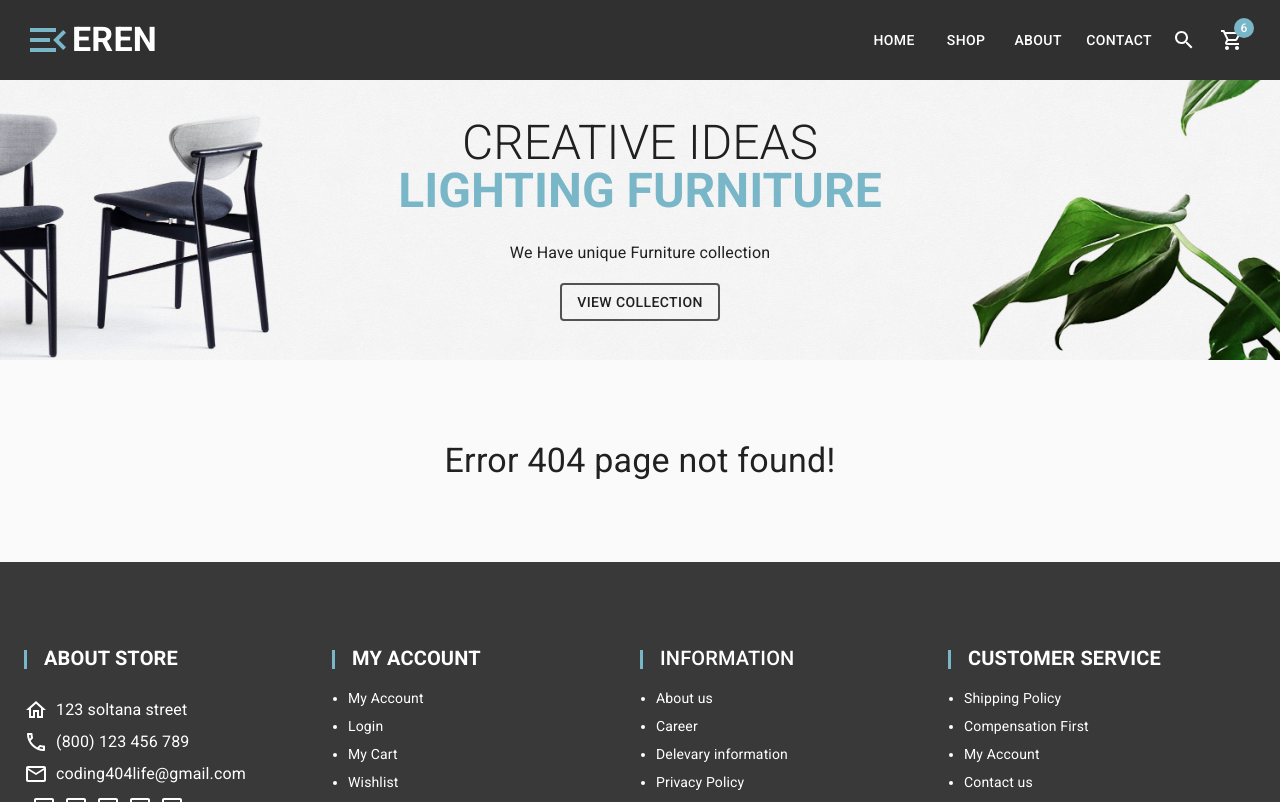
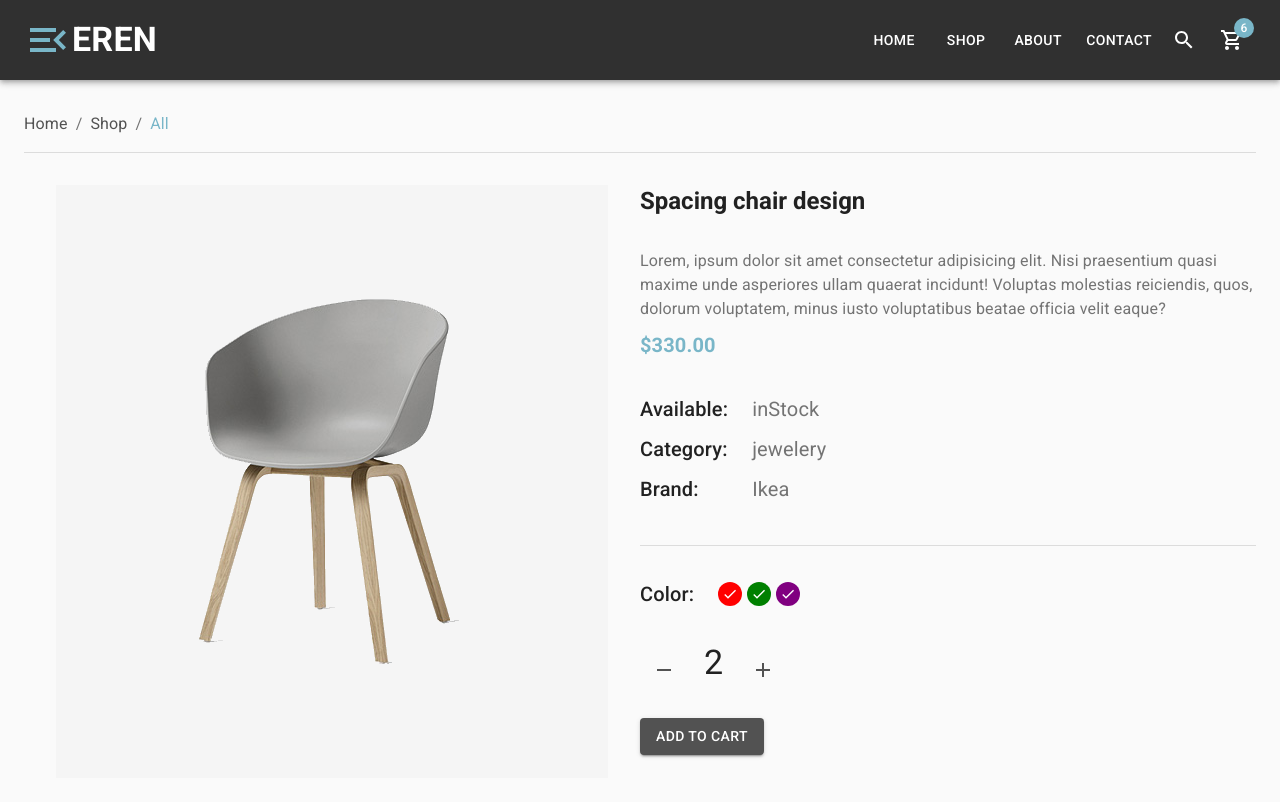
Before and after one commit to coding404life/eCommerce, a React (Create React App) app: page /SingleProduct in a window 1280 px wide. Shown: the top 802 px of the page. Built offline with nearby package versions, Linux system fonts and the light colour scheme.

Commit message:
put the breadCrumbs in seperate comoponent finished the single product component

```diff
--- a/src/Container/App.jsx
+++ b/src/Container/App.jsx
@@ -1,5 +1,5 @@
 import { Footer, Navbar, NotFound } from '../components';
-import { Home, Shop } from '../Pages'
+import { Home, Shop, SingleProduct, Cart } from '../Pages'
 import CssBaseline from '@material-ui/core/CssBaseline';
 import { unstable_createMuiStrictModeTheme as createMuiTheme } from '@material-ui/core/styles';
 import { ThemeProvider } from '@material-ui/styles';
@@ -13,15 +13,11 @@ const App = () => {
                 <Navbar />
                 <main>
                     <Switch>
-                        <Route exact path="/">
-                            <Home />
-                        </Route>
-                        <Route path="/shop">
-                            <Shop />
-                        </Route>
-                        <Route path="*">
-                            <NotFound />
-                        </Route>
+                        <Route exact path="/" component={Home} />
+                        <Route path="/shop" component={Shop} />
+                        <Route path="/SingleProduct" component={SingleProduct} />
+                        <Route path="/cart" component={Cart} />
+                        <Route path="*" component={NotFound} />
                     </Switch>
                 </main>
                 <Footer />
--- a/src/Pages/Home/Home.jsx
+++ b/src/Pages/Home/Home.jsx
@@ -2,6 +2,7 @@ import Slider from './Parts/Slider';
 import Cards from './Parts/Cards';
 import { Box } from '@material-ui/core';
 import NewsLetter from './Parts/NewsLetter';
+import React from 'react'
 
 const Home = () => {
     return (
@@ -15,4 +16,4 @@ const Home = () => {
     )
 }
 
-export default Home
+export default React.memo(Home)
--- a/src/Pages/Home/Parts/Slider.jsx
+++ b/src/Pages/Home/Parts/Slider.jsx
@@ -1,46 +1,11 @@
+import React from 'react';
 import Carousel from 'react-material-ui-carousel';
 import { Box, Button, Container, Typography } from '@material-ui/core';
+import { makeStyles } from '@material-ui/core';
 import sliderImg1 from '../../../assets/slider-1.jpg'
 import sliderImg2 from '../../../assets/slider-2.jpg'
 import sliderImg3 from '../../../assets/slider-3.jpg'
 import sliderImg4 from '../../../assets/slider-4.jpg'
-
-import { makeStyles } from '@material-ui/core';
-
-const useStyles = makeStyles(theme => ({
-    carouselText: {
-        textTransform: 'uppercase',
-        [ theme.breakpoints.down('sm') ]: {
-            margin: 0,
-            textAlign: 'center'
-        }
-    },
-    caroselParagraph: {
-        textTransform: 'lowercase',
-        [ theme.breakpoints.down('sm') ]: {
-            width: '100%',
-        }
-    },
-    boxContainer: {
-        backgroundSize: 'cover',
-        backgroundPosition: 'center',
-        backgroundRepeat: 'no-repeat',
-        height: '70vh'
-    },
-    shopBtn: {
-        border: `2px solid ${theme.palette.secondary.main}`
-    },
-    navButtons: {
-        backgroundColor: '#333',
-        opacity: .4,
-        '&:hover': {
-            backgroundColor: '#79B6C8 !important',
-            opacity: 1
-        }
-    }
-
-}));
-
 
 const Item = ({ item }) => {
     const classes = useStyles();
@@ -70,9 +35,10 @@ const Item = ({ item }) => {
             </Container>
         </Box>
     )
-}
+};
 
 const Slider = () => {
+
     const classes = useStyles();
 
     const items = [
@@ -122,4 +88,40 @@ const Slider = () => {
 }
 
 
+const useStyles = makeStyles(theme => ({
+    carouselText: {
+        textTransform: 'uppercase',
+        [ theme.breakpoints.down('sm') ]: {
+            margin: 0,
+            textAlign: 'center'
+        }
+    },
+    caroselParagraph: {
+        textTransform: 'lowercase',
+        [ theme.breakpoints.down('sm') ]: {
+            width: '100%',
+        }
+    },
+    boxContainer: {
+        backgroundSize: 'cover',
+        backgroundPosition: 'center',
+        backgroundRepeat: 'no-repeat',
+        height: '70vh'
+    },
+    shopBtn: {
+        border: `2px solid ${theme.palette.secondary.main}`
+    },
+    navButtons: {
+        backgroundColor: '#333',
+        opacity: .4,
+        '&:hover': {
+            backgroundColor: '#79B6C8 !important',
+            opacity: 1
+        }
+    }
+
+}));
+
+
+
 export default Slider
--- a/src/Pages/Shop/Parts/Products/Product.jsx
+++ b/src/Pages/Shop/Parts/Products/Product.jsx
@@ -3,15 +3,17 @@ import LocalMallOutlinedIcon from '@material-ui/icons/LocalMallOutlined';
 import SearchOutlinedIcon from '@material-ui/icons/SearchOutlined';
 import { formatPrice } from '../../../../components/common/Helper';
 import { Link } from 'react-router-dom';
+import chairImg from '../../../../assets/products/product-3.png';
 
 const Product = () => {
     const classes = useStyles();
 
     return (
-        <Box display='flex' flexDirection='column' px={3} py={3} >
+        <Box display='flex' flexDirection='column' px={3} py={3} style={{ transition: 'all 0.3s linear' }} >
             <Box className={classes.container}>
-                <img className={classes.imgStyle} src="https://picsum.photos/200/300" alt="https://picsum.photos/200/300" />
-                <Link className={classes.searchIcon + ' show'} to='#'>
+                <div className={classes.overlay + ' overlay'}></div>
+                <img className={classes.imgStyle} src={chairImg} alt="https://picsum.photos/200/300" />
+                <Link className={classes.searchIcon + ' show'} to='SingleProduct'>
                     <SearchOutlinedIcon />
                 </Link>
             </Box>
@@ -33,17 +35,28 @@ const useStyles = makeStyles(theme => ({
         alignItems: 'center',
         justifyContent: 'center',
         position: 'relative',
-        borderRadius: 5,
-        backgroundColor: '#222',
+        borderRadius: 10,
+        backgroundColor: '#f5f5f5',
         '&:hover': {
             '& .show': {
-                display: 'flex'
+                opacity: 1,
             },
-            '& img': {
-                opacity: .5,
-                transition: 'all 0.3s linear',
+            '& .overlay': {
+                opacity: .6,
             }
         }
+    },
+    overlay: {
+        position: 'absolute',
+        top: 0,
+        bottom: 0,
+        left: 0,
+        right: 0,
+        borderRadius: 10,
+        backgroundColor: '#333',
+        opacity: 0,
+        zIndex: 100,
+        transition: 'all 0.3s linear'
     },
     searchIcon: {
         position: 'absolute',
@@ -52,11 +65,12 @@ const useStyles = makeStyles(theme => ({
         width: theme.spacing(6),
         height: theme.spacing(6),
         borderRadius: '50%',
-        display: 'none',
+        display: 'flex',
         alignItems: 'center',
         justifyContent: 'center',
         backgroundColor: theme.palette.primary.main,
-        opacity: 1
+        opacity: 0,
+        zIndex: 200
     },
     imgStyle: {
         width: '100%',
--- a/src/Pages/Shop/Shop.jsx
+++ b/src/Pages/Shop/Shop.jsx
@@ -1,23 +1,17 @@
-import { Box, Breadcrumbs, Container, Grid, Typography, makeStyles, Divider } from "@material-ui/core"
-import { Link } from "react-router-dom";
+import { Box, Container, Grid } from "@material-ui/core"
 import Sidebar from './Parts/Sidebar';
 import Product from './Parts/Products/Product';
 import Banner from '../../components/common/Banner';
 import TopBar from "./Parts/TopBar";
+import BreadCrumb from "../../components/common/BreadCrumb";
+import React from "react";
 
 const Shop = () => {
-    const classes = useStyles();
-
     return (
         <Box mb={5}>
             <Banner />
             <Container>
-                <Breadcrumbs className={classes.root} aria-label="breadcrumb">
-                    <Link className={classes.linkItems} to="/" >Home</Link>
-                    <Link className={classes.linkItems} color="inherit" to="/shop">Shop</Link>
-                    <Typography className={classes.activeMenu}>All</Typography>
-                </Breadcrumbs>
-                <Divider />
+                <BreadCrumb />
                 <Box mt={4}>
                     <Grid container>
                         <Grid item xs={12} sm={2}>
@@ -58,18 +52,4 @@ const Shop = () => {
     )
 }
 
-const useStyles = makeStyles(theme => ({
-    root: {
-        marginTop: theme.spacing(4),
-        marginBottom: theme.spacing(2),
-    },
-    linkItems: {
-        color: theme.palette.secondary.main,
-        textDecoration: 'none'
-    },
-    activeMenu: {
-        color: theme.palette.primary.main
-    }
-}));
-
 export default Shop
--- a/src/Pages/SingleProduct/SingleProduct.jsx
+++ b/src/Pages/SingleProduct/SingleProduct.jsx
@@ -1,12 +1,142 @@
-import { Box } from '@material-ui/core';
+import { Box, Button, Container, Divider, Grid, IconButton, makeStyles, Typography } from '@material-ui/core';
 import React from 'react';
+import BreadCrumb from '../../components/common/BreadCrumb';
+import chairImg from '../../assets/products/product-3.png';
+import CheckOutlinedIcon from '@material-ui/icons/CheckOutlined';
+import AddIcon from '@material-ui/icons/Add';
+import RemoveIcon from '@material-ui/icons/Remove';
+import { formatPrice } from '../../components/common/Helper'
 
 const SingleProduct = () => {
+    const classes = useStyles();
+    const arr = [ 'red', 'green', 'purple' ];
+
     return (
         <Box>
-
+            <Container>
+                <BreadCrumb />
+                <Grid container justify='space-between' className={classes.root}>
+                    <Grid item sm={6} xs={12} >
+                        <Box className={classes.productImgContainer}>
+                            <img src={chairImg} alt="chair" className={classes.productImg} />
+                        </Box>
+                        <Box display='flex' my={3} justifyContent='center'>
+                            <img src={chairImg} alt="chair" className={classes.subImg} />
+                            <img src={chairImg} alt="chair" className={classes.subImg} />
+                            <img src={chairImg} alt="chair" className={classes.subImg} />
+                        </Box>
+                    </Grid>
+                    <Grid item sm={6} xs={12}>
+                        <Box mb={4}>
+                            <Typography variant='h5'>
+                                <Box fontWeight='bold' mb={4}>Spacing chair design</Box>
+                            </Typography>
+                            <Typography varinat='subtitle1' color='textSecondary'>Lorem, ipsum dolor sit amet consectetur adipisicing elit. Nisi praesentium quasi maxime unde asperiores ullam quaerat incidunt! Voluptas molestias reiciendis, quos, dolorum voluptatem, minus iusto voluptatibus beatae officia velit eaque?</Typography>
+                            <Typography variant='h6' color='primary'>
+                                <Box fontWeight='bold' mt={1}>{formatPrice(330)}</Box>
+                            </Typography>
+                        </Box>
+                        <Box display='flex' mb={4}>
+                            <Box mr={3}>
+                                <Typography variant='h6'>
+                                    <Box mb={1}>Available:</Box>
+                                    <Box mb={1}>Category:</Box>
+                                    <Box mb={1}>Brand:</Box>
+                                </Typography>
+                            </Box>
+                            <Box>
+                                <Typography variant='h6' color='textSecondary'>
+                                    <Box mb={1} fontWeight='normal'>inStock</Box>
+                                    <Box mb={1} fontWeight='normal'>jewelery</Box>
+                                    <Box mb={1} fontWeight='normal'>Ikea</Box>
+                                </Typography>
+                            </Box>
+                        </Box>
+                        <Divider />
+                        <Box display='flex' mt={4} >
+                            <Box mr={3}>
+                                <Typography variant='h6'>Color: </Typography>
+                            </Box>
+                            <Box className={classes.colorWrapper}>
+                                {arr.map((color, index) => {
+                                    return <IconButton
+                                        key={index}
+                                        className={classes.iconButton}
+                                        style={{ backgroundColor: color }}
+                                    >
+                                        <CheckOutlinedIcon className={classes.checkIcon} />
+                                    </IconButton>
+                                })}
+                            </Box>
+                        </Box>
+                        <Box mt={4}>
+                            <IconButton color='secondary' className={classes.iconsBG}>
+                                <RemoveIcon />
+                            </IconButton>
+                            <Typography variant='h4' component='span' className={classes.productNumber}>
+                                2
+                            </Typography>
+                            <IconButton color='secondary' className={classes.iconsBG}>
+                                <AddIcon />
+                            </IconButton>
+                        </Box>
+                        <Box mt={3}>
+                            <Button variant='contained' color='secondary'>add to cart</Button>
+                        </Box>
+                    </Grid>
+                </Grid>
+            </Container>
         </Box>
     )
 }
 
+//styles
+const useStyles = makeStyles(theme => ({
+    root: {
+        marginTop: theme.spacing(4),
+        marginBottom: theme.spacing(4)
+    },
+    productImgContainer: {
+        backgroundColor: '#f5f5f5',
+        display: 'flex',
+        justifyContent: 'center',
+        alignItems: 'center',
+        margin: '0 2rem'
+    },
+    productImg: {
+        maxWidth: '100%'
+    },
+    subImg: {
+        backgroundColor: '#f5f5f5',
+        width: '10vmax',
+        height: '10vmax',
+        margin: `0 1rem`
+    },
+    iconButton: {
+        backgroundColor: '#f00',
+        width: '1rem',
+        height: '1rem',
+        marginRight: '.3rem',
+        display: 'flex !important',
+    },
+    checkIcon: {
+        color: '#fff',
+        fontSize: '1rem'
+    },
+    colorWrapper: {
+        display: 'flex',
+        alignItems: 'center',
+        justifyContent: 'center'
+    },
+    productNumber: {
+        padding: '0 1rem'
+    },
+    iconsBG: {
+        '&:hover': {
+            backgroundColor: theme.palette.secondary.main,
+            color: '#fff'
+        }
+    }
+}));
+
 export default SingleProduct
--- a/src/Pages/index.js
+++ b/src/Pages/index.js
@@ -1,2 +1,4 @@
 export { default as Home } from './Home/Home';
 export { default as Shop } from './Shop/Shop';
+export { default as Cart } from './Cart/Cart';
+export { default as SingleProduct } from './SingleProduct/SingleProduct';
--- a/src/components/Navbar/Navbar.jsx
+++ b/src/components/Navbar/Navbar.jsx
@@ -42,11 +42,13 @@ const Navbar = () => {
                         <IconButton className={classes.IconButton} >
                             <SearchOutlinedIcon />
                         </IconButton>
-                        <IconButton className={classes.IconButton}>
-                            <Badge badgeContent={6} color="primary">
-                                <ShoppingCartOutlinedIcon />
-                            </Badge>
-                        </IconButton>
+                        <Link to="cart">
+                            <IconButton className={classes.IconButton}>
+                                <Badge badgeContent={6} color="primary">
+                                    <ShoppingCartOutlinedIcon />
+                                </Badge>
+                            </IconButton>
+                        </Link>
                     </Box>
                 </Toolbar>
             </Container>
--- /dev/null
+++ b/src/components/common/BreadCrumb.jsx
@@ -0,0 +1,34 @@
+import { Breadcrumbs, Divider, makeStyles, Typography } from '@material-ui/core';
+import React from 'react'
+import { Link } from 'react-router-dom';
+
+const BreadCrumb = () => {
+    const classes = useStyles()
+    return (
+        <div>
+            <Breadcrumbs className={classes.root} aria-label="breadcrumb">
+                <Link className={classes.linkItems} to="/" >Home</Link>
+                <Link className={classes.linkItems} color="inherit" to="/shop">Shop</Link>
+                <Typography className={classes.activeMenu}>All</Typography>
+            </Breadcrumbs>
+            <Divider />
+        </div>
+    )
+}
+
+const useStyles = makeStyles(theme => ({
+    root: {
+        marginTop: theme.spacing(4),
+        marginBottom: theme.spacing(2),
+    },
+    linkItems: {
+        color: theme.palette.secondary.main,
+        textDecoration: 'none'
+    },
+    activeMenu: {
+        color: theme.palette.primary.main
+    }
+}));
+
+
+export default BreadCrumb
```
